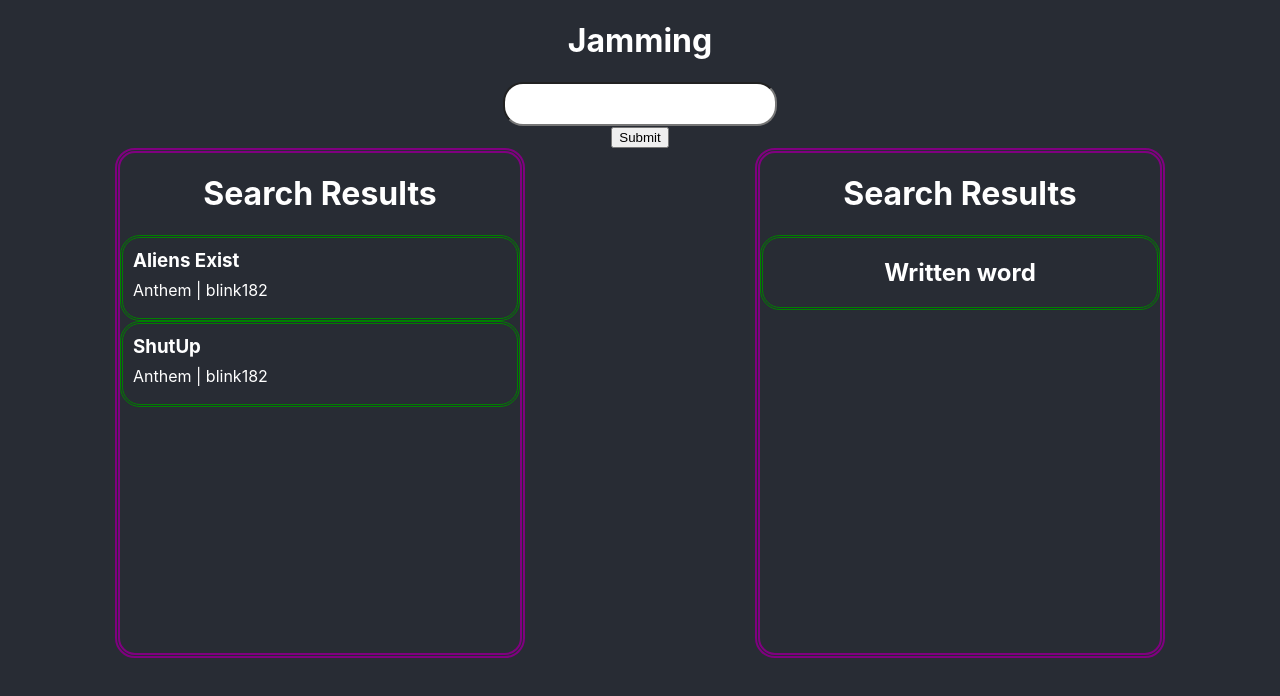
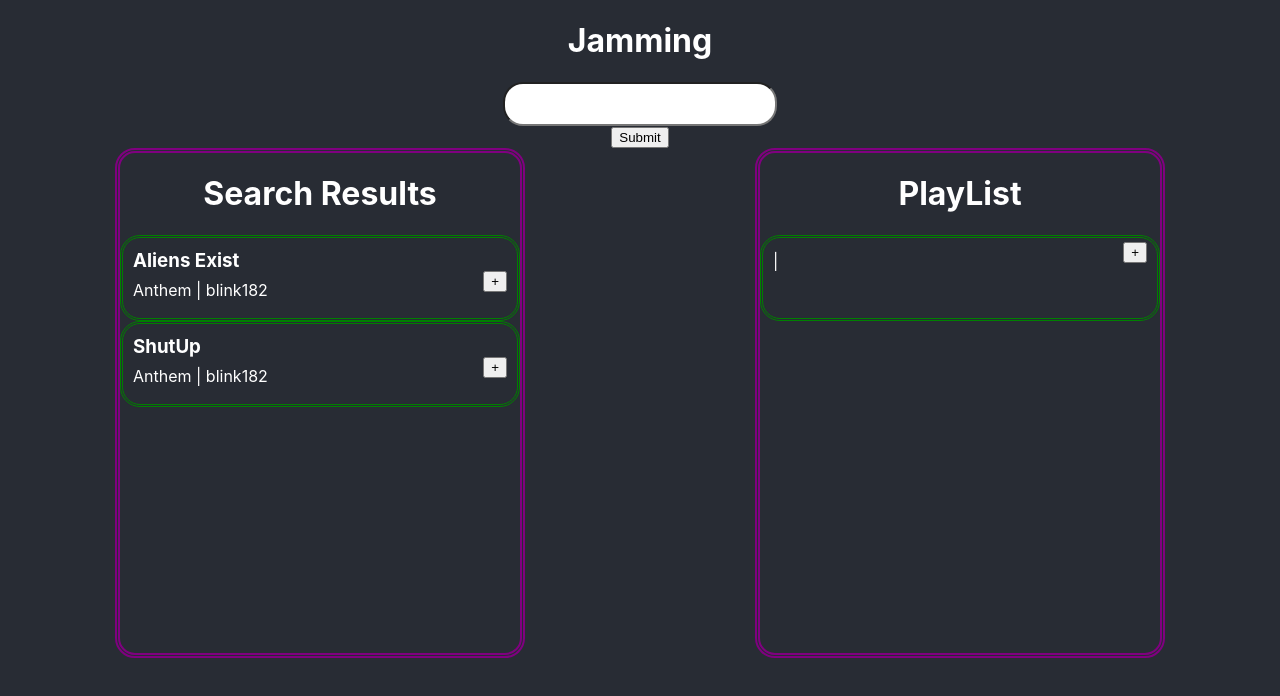
Before and after one commit to Mikeward5/jamming, a React (Create React App) app: page / in a window 1280 px wide. Shown: the top 696 px of the page. Built offline with nearby package versions, Linux system fonts and the light colour scheme.

Commit message:
daily end commit

```diff
--- a/src/components/PlayLists/PlayList.js
+++ b/src/components/PlayLists/PlayList.js
@@ -1,15 +1,18 @@
 import React from 'react';
 import './PlayList.css';
+import Track from '../Track/Track';
 
 function PlayList() {
+
+
 
     return (
         <>
         <div className='PlayList'>
-            <h1>Search Results</h1>
-            <div className='PlayInnerbox'>
-            <h2>Written word</h2>
-        </div>
+            <h1>PlayList</h1>
+
+            <Track />
+
         </div>
         </>
     )
--- a/src/components/Track/Track.css
+++ b/src/components/Track/Track.css
@@ -8,3 +8,9 @@
     text-align: left;
     padding: 0px 10px;
 }
+
+.button {
+    position: relative;
+    float: right;
+    bottom: 40px;
+}
--- a/src/components/Track/Track.js
+++ b/src/components/Track/Track.js
@@ -3,11 +3,16 @@ import './Track.css';
 
 
 function Track(props) {
+
     return (
         <div className="TrackInnerbox">
             <h3>{props.name}</h3>
             <p>{props.album} | {props.artist}</p>
+            <div>
+                <button className="button" onClick={props.handleClick}> + </button>
+            </div>
         </div>
+
     );
 };
 
```
